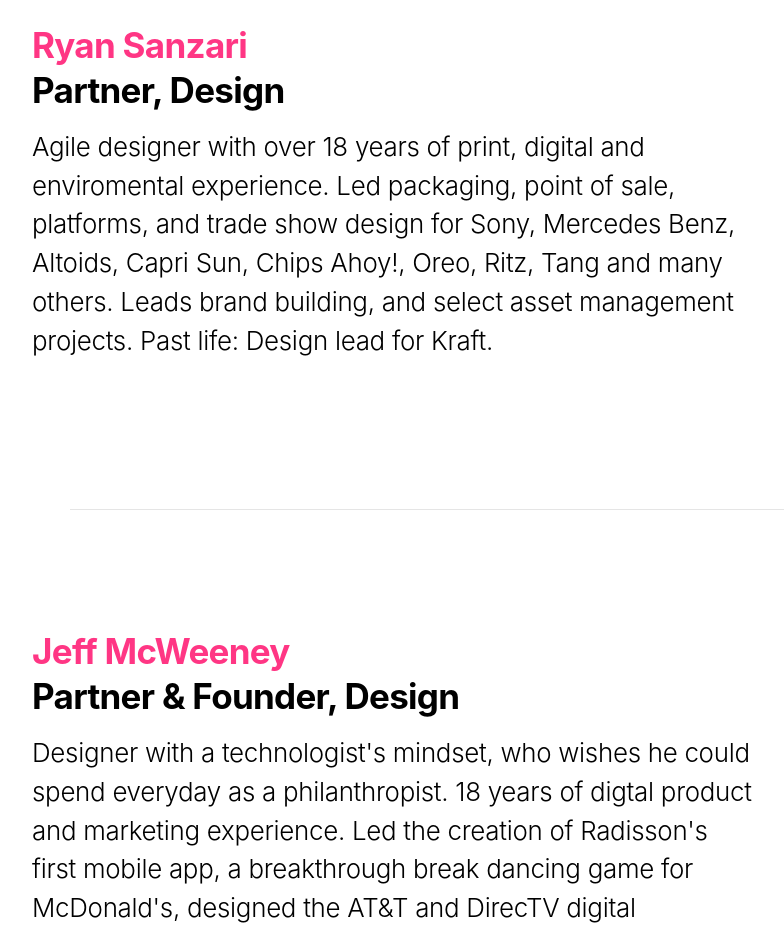
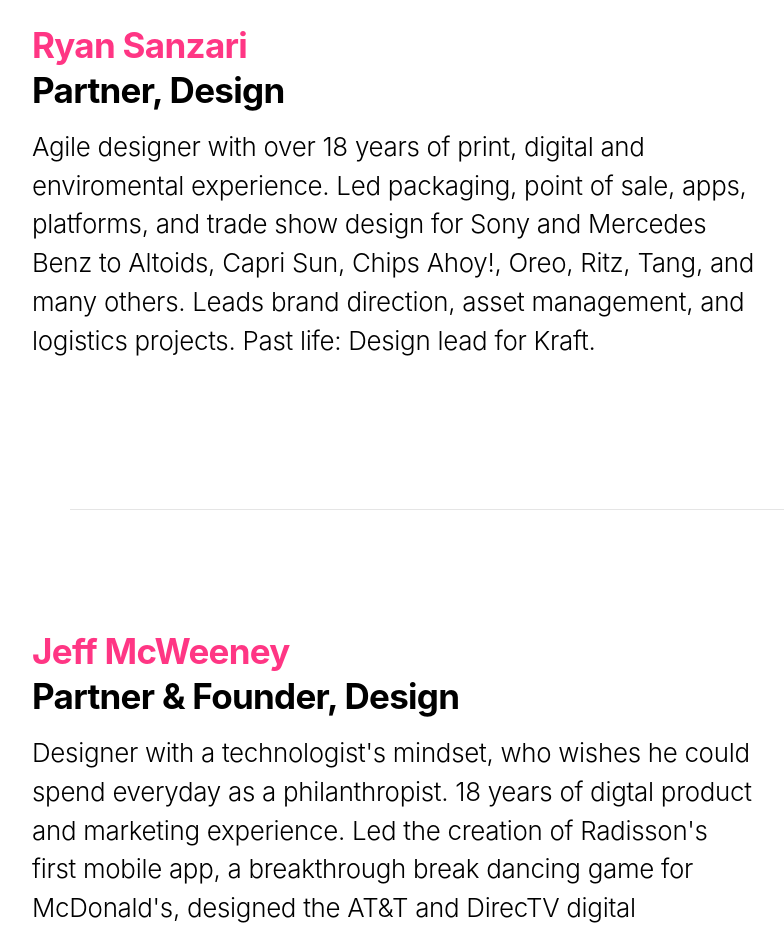
Before and after one commit to jmcweeney/additional, a plain HTML site: page webpage/about/index.html in a window 1280 px wide. Shown: the part 1620-2545 px from the top of the page, without its empty margins (58-842 px from the left). Drawn offline with nearby package versions, Linux system fonts and the light colour scheme; a script that the page names is missing.

Commit message:
v18.9 — Updated bios again

```diff
--- a/webpage/about/index.html
+++ b/webpage/about/index.html
@@ -142,7 +142,7 @@ drift.load('tgw7byyvewex');
       <div class="col-sm-8 mb-3">
         <p class="lead mx-auto my-0 py-0 text-pink"><strong>Ryan Sanzari</strong></p>
         <p class="lead mx-auto"><strong>Partner, Design</strong></p>
-        <p class="display-6">Agile designer with over 18 years of print, digital and enviromental experience. Led packaging, point of sale, platforms, and trade show design for Sony, Mercedes Benz, Altoids, Capri Sun, Chips Ahoy!, Oreo, Ritz, Tang and many others. Leads brand building, and select asset management projects. Past life: Design lead for Kraft.</p>
+        <p class="display-6">Agile designer with over 18 years of print, digital and enviromental experience. Led packaging, point of sale, apps, platforms, and trade show design for Sony and Mercedes Benz to Altoids, Capri Sun, Chips Ahoy!, Oreo, Ritz, Tang, and many others. Leads brand direction, asset management, and logistics projects. Past life: Design lead for Kraft.</p>
       </div>
       </div>
     </div>
```
